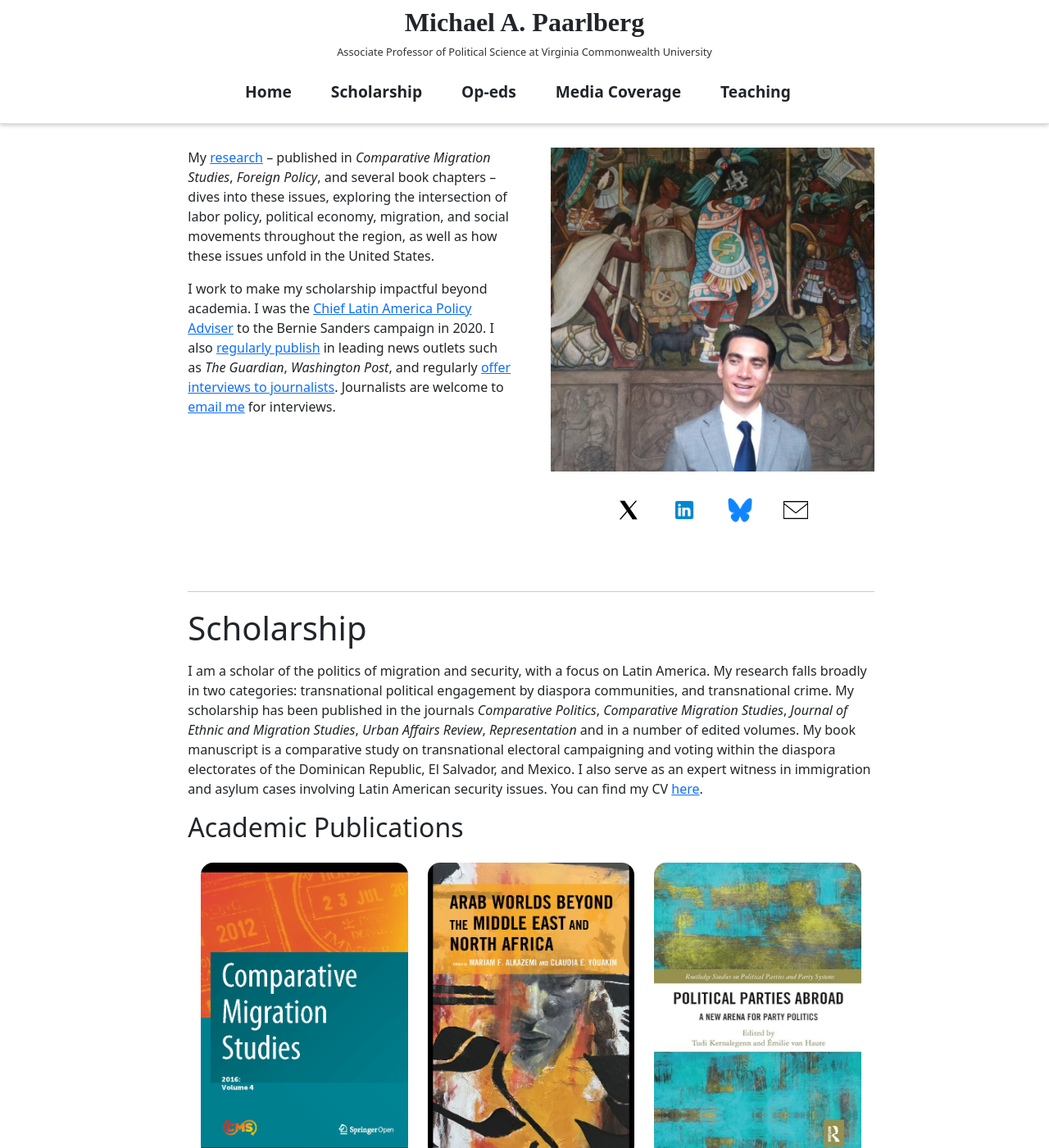
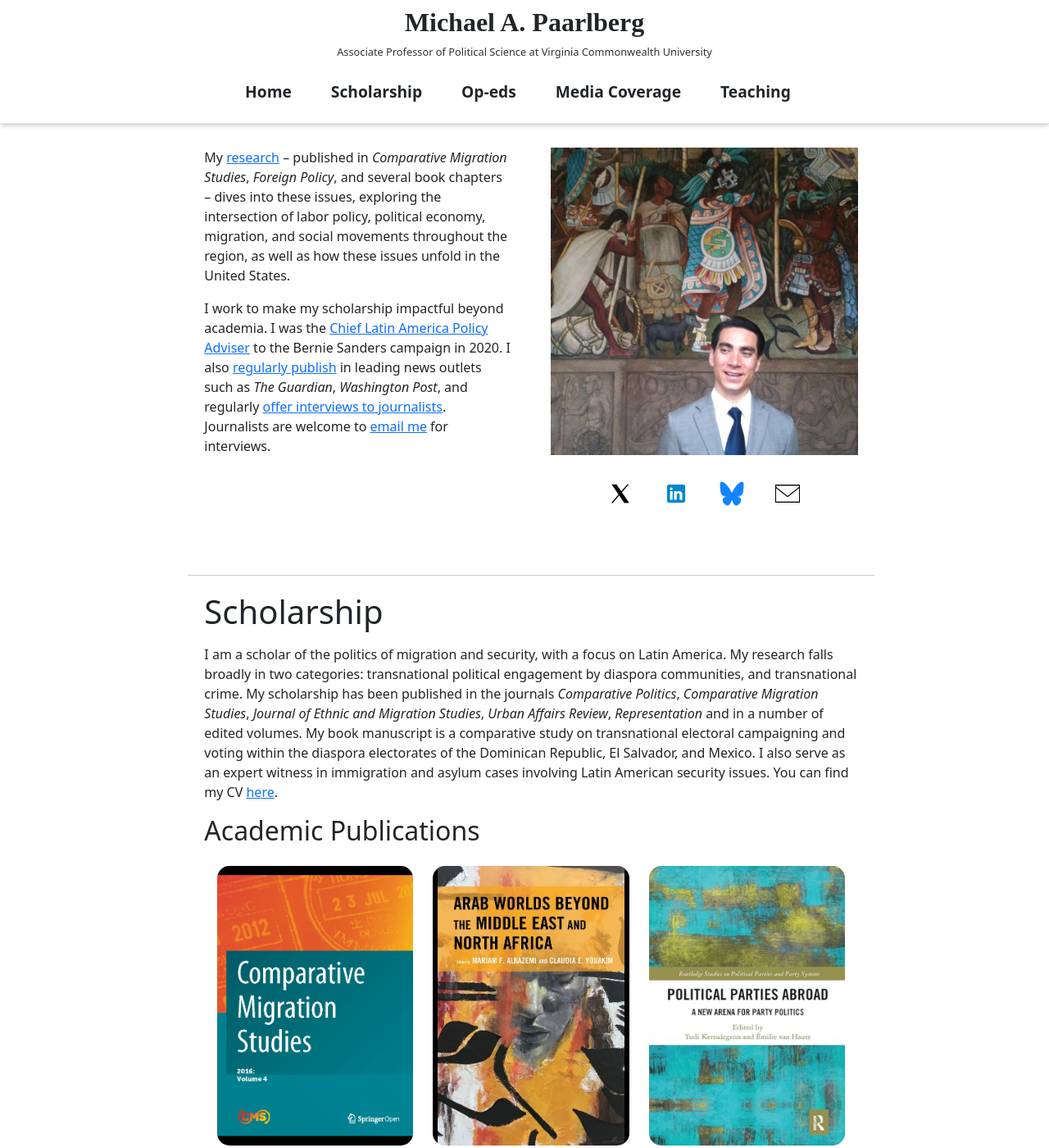
Before and after one commit to RelevantResearch/michael-paarlberg, a Jekyll site: the page built from _pages/home.md, in a window 1280 px wide and 1400 px high. Shown: the whole window at 82% size. Built offline with Jekyll 4.4.1, drawn with Linux system fonts in a browser that asks for light colours.

Commit message:
"fixed padding"

```diff
--- a/_sass/_navbar.scss
+++ b/_sass/_navbar.scss
@@ -223,7 +223,7 @@ html {
 }
 
 .division section {
-  padding: 20px 0; /* Adds padding at the top and bottom of each section */
+  padding: 20px ; /* Adds padding at the top and bottom of each section */
   border-bottom: 1px solid #ccc; /* Adds a light gray line under each section */
 }
 
```
